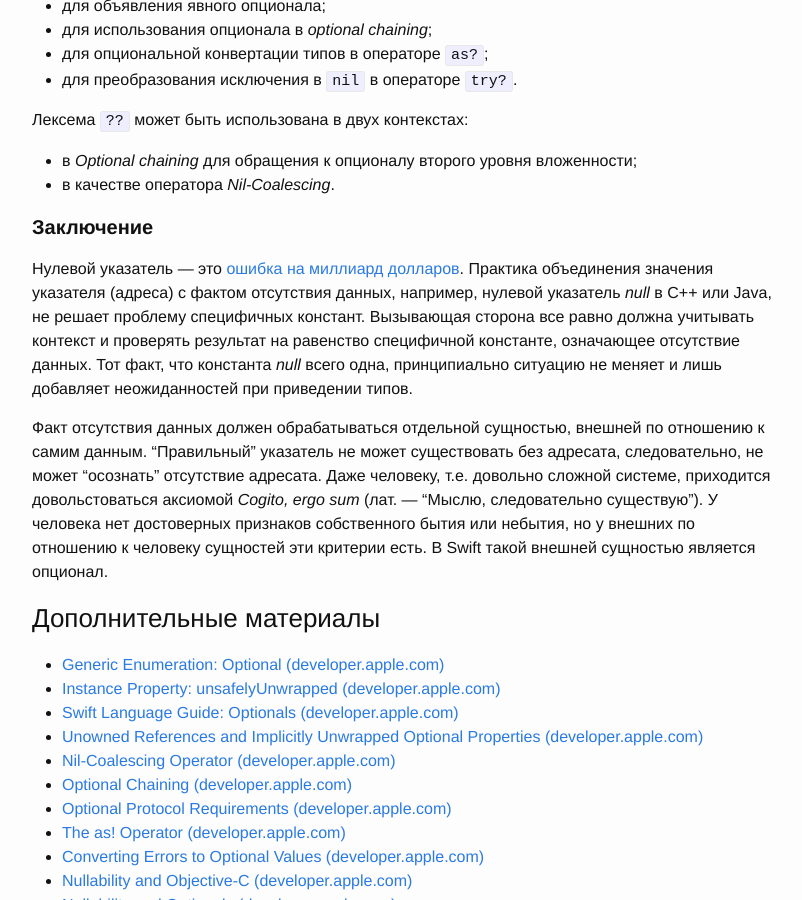
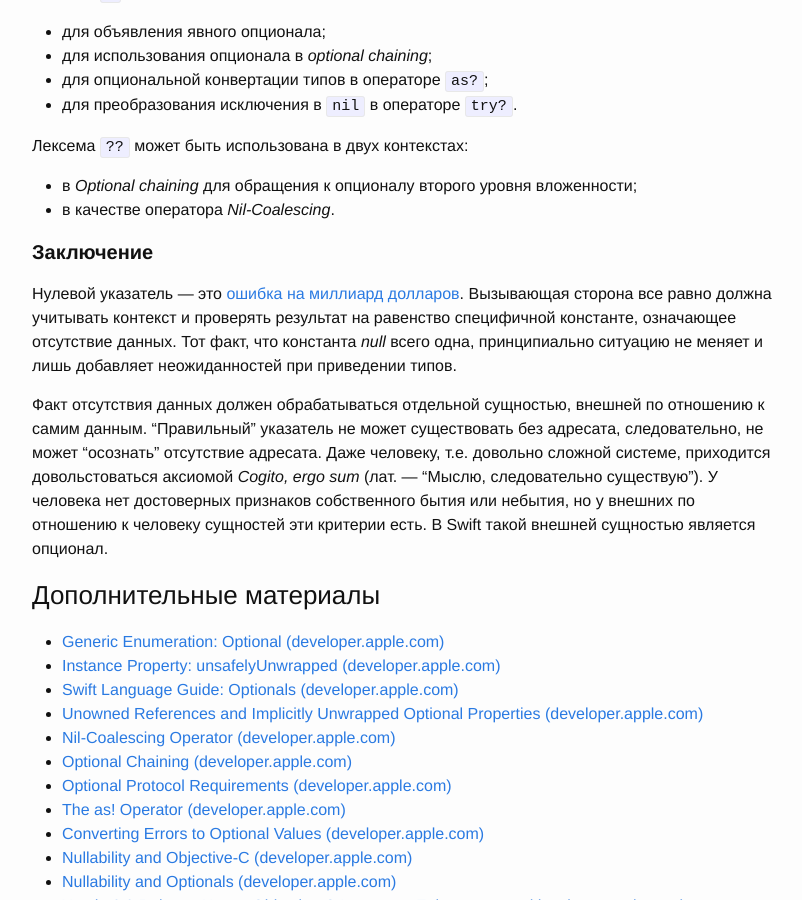
Before and after one commit to yury-dubovoy/yury-dubovoy.github.io, a Jekyll site: the page built from _posts/2017-06-04-swift-optionals.markdown, in a window 1280 px wide and 900 px high, scrolled down 19410 px. Shown: the whole window, without its empty margins (238-1040 px from the left). Built offline with Jekyll 4.4.1, drawn with Linux system fonts in a browser that asks for light colours; some of the changed text lies outside the part shown.

Commit message:
article updated: swift-optionals

```diff
--- a/_posts/2017-06-04-swift-optionals.markdown
+++ b/_posts/2017-06-04-swift-optionals.markdown
@@ -704,7 +704,7 @@
 
 
 #### **Опционалы и Objective-C**
-В Objective-C нет понятия опциональности, и лексемой `nil` обозначается нулевой указатель, а не опционал в состоянии `.none`. В Swift любая переменная гарантированно не является `nil`, поэтому до Xcode 6.3 любой указатель из Objective-C транслировался в Swift как неявно извлекаемый опционал. В Xcode 6.3 в Objective-C для совместимости с семантикой опционалов были введены так называемые _nullability annotations_:
+В Objective-C нет понятия опциональности. Лексема `nil` в Objective-C обозначает нулевой указатель, т.е. обращение к любой переменной ссылочного типа потенциально может вернуть `nil`. В Swift `nil` обозначает опционал в состоянии `.none`, неопциональная переменная не может быть `nil`, поэтому до Xcode 6.3 любой указатель из Objective-C транслировался в Swift как неявно извлекаемый опционал. В Xcode 6.3 в Objective-C для совместимости с семантикой опционалов были введены так называемые _nullability annotations_:
 
 {% highlight swift %}
 
@@ -758,7 +758,7 @@
 
 #### **Заключение**
 
-Нулевой указатель — это [ошибка на миллиард долларов](https://en.wikipedia.org/wiki/Tony_Hoare). Практика объединения значения указателя (адреса) с фактом отсутствия данных, например, нулевой указатель _null_ в С++ или Java, не решает проблему специфичных констант. Вызывающая сторона все равно должна учитывать контекст и проверять результат на равенство специфичной константе, означающее отсутствие данных. Тот факт, что константа _null_ всего одна, принципиально ситуацию не меняет и лишь добавляет неожиданностей при приведении типов.
+Нулевой указатель — это [ошибка на миллиард долларов](https://en.wikipedia.org/wiki/Tony_Hoare). Вызывающая сторона все равно должна учитывать контекст и проверять результат на равенство специфичной константе, означающее отсутствие данных. Тот факт, что константа _null_ всего одна, принципиально ситуацию не меняет и лишь добавляет неожиданностей при приведении типов.
 
 Факт отсутствия данных должен обрабатываться отдельной сущностью, внешней по отношению к самим данным. "Правильный" указатель не может существовать без адресата, следовательно, не может "осознать" отсутствие адресата. Даже человеку, т.е. довольно сложной системе, приходится довольстоваться аксиомой _Cogito, ergo sum_ (лат.  — "Мыслю, следовательно существую"). У человека нет достоверных признаков собственного бытия или небытия, но у внешних по отношению к человеку сущностей эти критерии есть. В Swift такой внешней сущностью является опционал.
 
```
